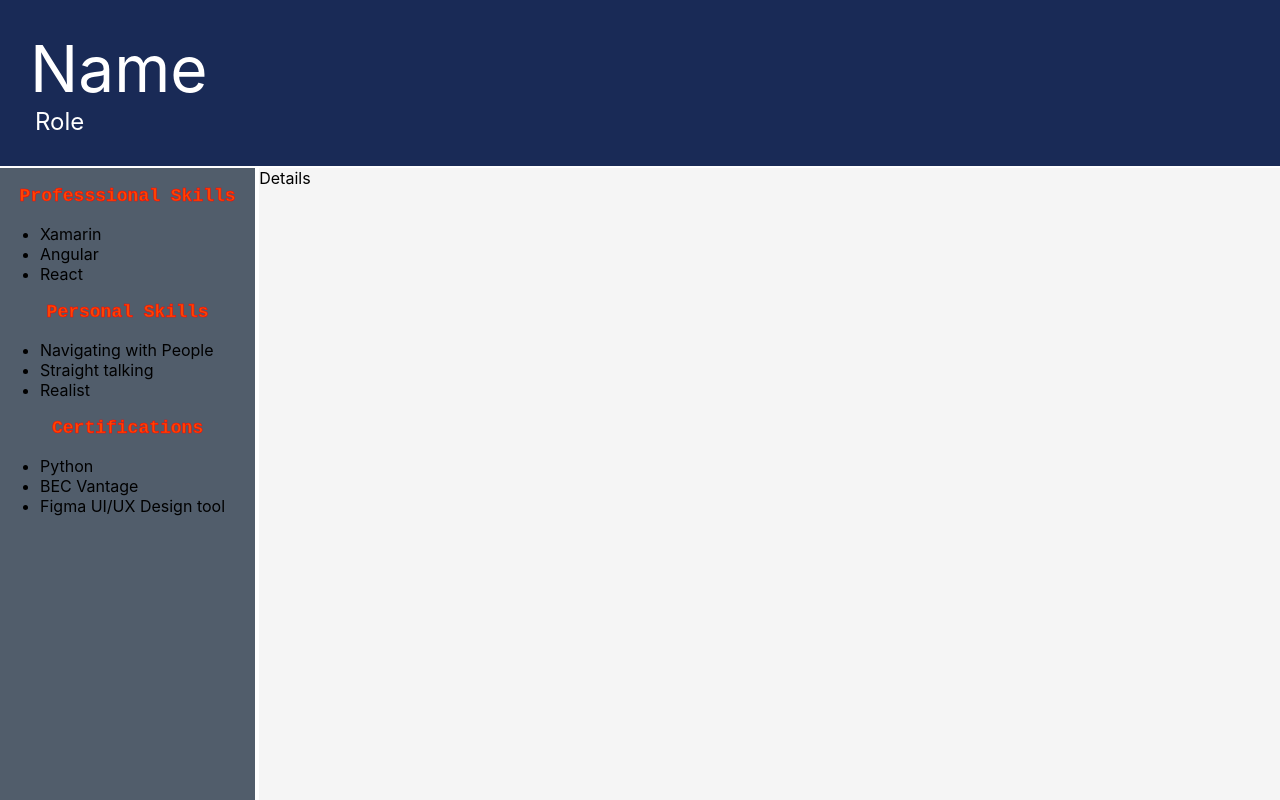
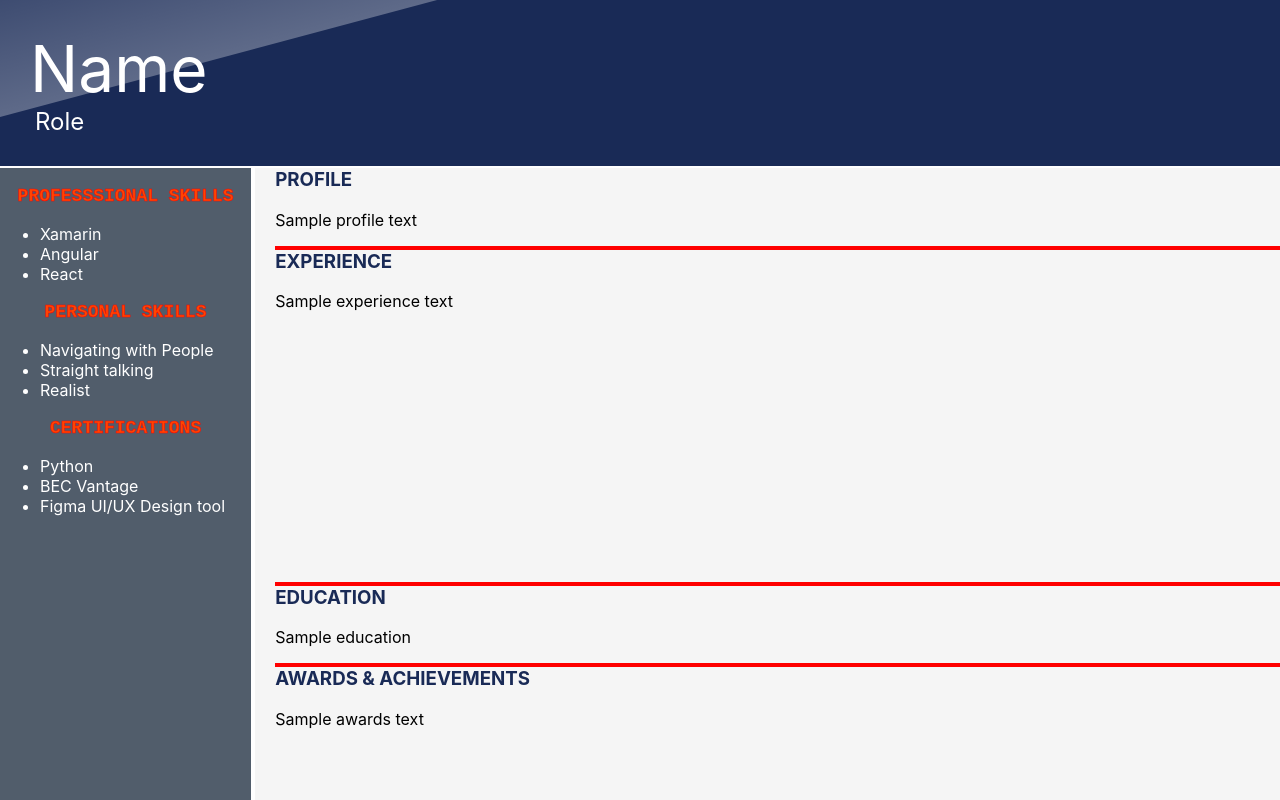
Before and after one commit to KarthikKumarDev/profile, a React (Create React App) app: page / in a window 1280 px wide. Built offline with nearby package versions, Linux system fonts and the light colour scheme.

Commit message:
Header, Side-bar and Details page update

```diff
--- a/src/components/Details.js
+++ b/src/components/Details.js
@@ -2,7 +2,26 @@ import React from "react";
 import "./Details.scss";
 
 function Details() {
-  return <div className="details-parent">Details</div>;
+  return (
+    <div className="details-parent">
+      <div className="profile-section">
+        <h3>PROFILE</h3>
+        <span> Sample profile text</span>
+      </div>
+      <div className="experience-section">
+        <h3>EXPERIENCE</h3>
+        <span> Sample experience text</span>
+      </div>
+      <div className="education-section">
+        <h3>EDUCATION</h3>
+        <span> Sample education</span>
+      </div>
+      <div className="awards-section">
+        <h3>AWARDS &amp; ACHIEVEMENTS</h3>
+        <span> Sample awards text</span>
+      </div>
+    </div>
+  );
 }
 
 export default Details;
--- a/src/components/Details.scss
+++ b/src/components/Details.scss
@@ -2,4 +2,22 @@
   background: whitesmoke;
   width: 80%;
   min-width: 450px;
+  display: flex;
+  flex-direction: column;
+  padding-left: 20px;
+
+  div:not(:last-child) {
+    border-bottom: 4px solid red;
+    padding-bottom: 16px;
+  }
+
+  h3 {
+    padding: 0;
+    margin-top: 0;
+    color: #192a56;
+  }
+
+  .experience-section {
+    height: 50%;
+  }
 }
--- a/src/components/Header.scss
+++ b/src/components/Header.scss
@@ -6,20 +6,21 @@
   border-bottom: 2px white solid;
   text-align: left;
 
-  // &::before{
-  //   content: '';
-  //   position: absolute;
-  //   width: 100%;
-  //   height: 20%;
-  //   top: -20%;
-  //   right: 0px;
-  //   background: rgba(255,255,255,0.3);
-  //   background: linear-gradient( top, rgba(255,255,255,0.1), rgba(255,255,255,0.3) );
-  //   transform: rotate(5deg);
-  //   border-bottom-left-radius: 200px 20px;
-  //   border-bottom-right-radius: 200px 10px;
-  //   border-top-right-radius: 5px 100px;
-  // }
+  &::before {
+    content: "";
+    position: absolute;
+    width: 50%;
+    height: 20%;
+    top: -10%;
+    left: -15%;
+    background: rgba(255, 255, 255, 0.3);
+    background: linear-gradient(
+      to bottom,
+      rgba(255, 255, 255, 0.1),
+      rgba(255, 255, 255, 0.3)
+    );
+    transform: rotate(345deg);
+  }
 
   .role {
     font-size: 24px;
--- a/src/components/side-bar/Skillset.scss
+++ b/src/components/side-bar/Skillset.scss
@@ -6,6 +6,10 @@
 
   .skillset-parent-header {
     text-align: center;
+  }
+
+  li {
+    color: white;
   }
 
   h3 {
--- a/src/models/Skills.js
+++ b/src/models/Skills.js
@@ -1,14 +1,14 @@
 export const skills = [
   {
-    skillTitle: "Professsional Skills",
+    skillTitle: "PROFESSSIONAL SKILLS",
     skills: ["Xamarin", "Angular", "React"]
   },
   {
-    skillTitle: "Personal Skills",
+    skillTitle: "PERSONAL SKILLS",
     skills: ["Navigating with People", "Straight talking", "Realist"]
   },
   {
-    skillTitle: "Certifications",
+    skillTitle: "CERTIFICATIONS",
     skills: ["Python", "BEC Vantage", "Figma UI/UX Design tool"]
   }
 ];
```
